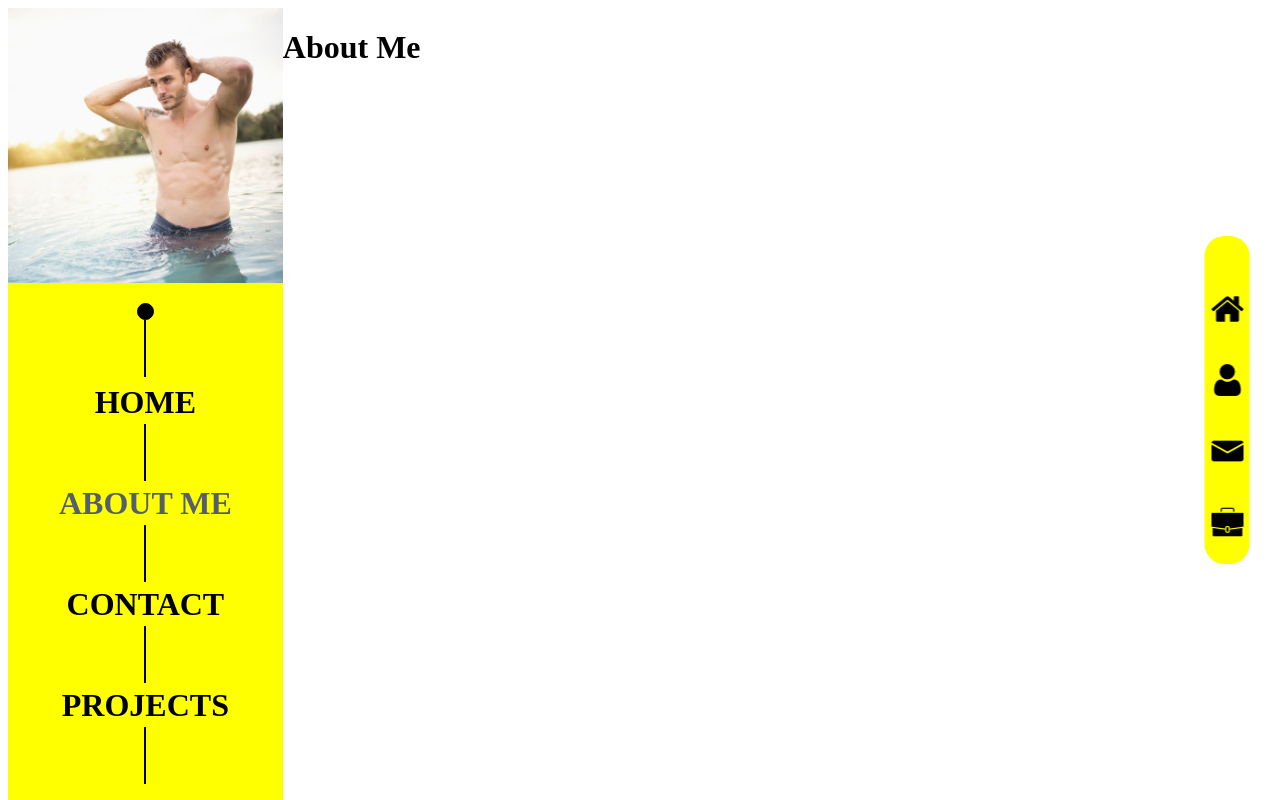
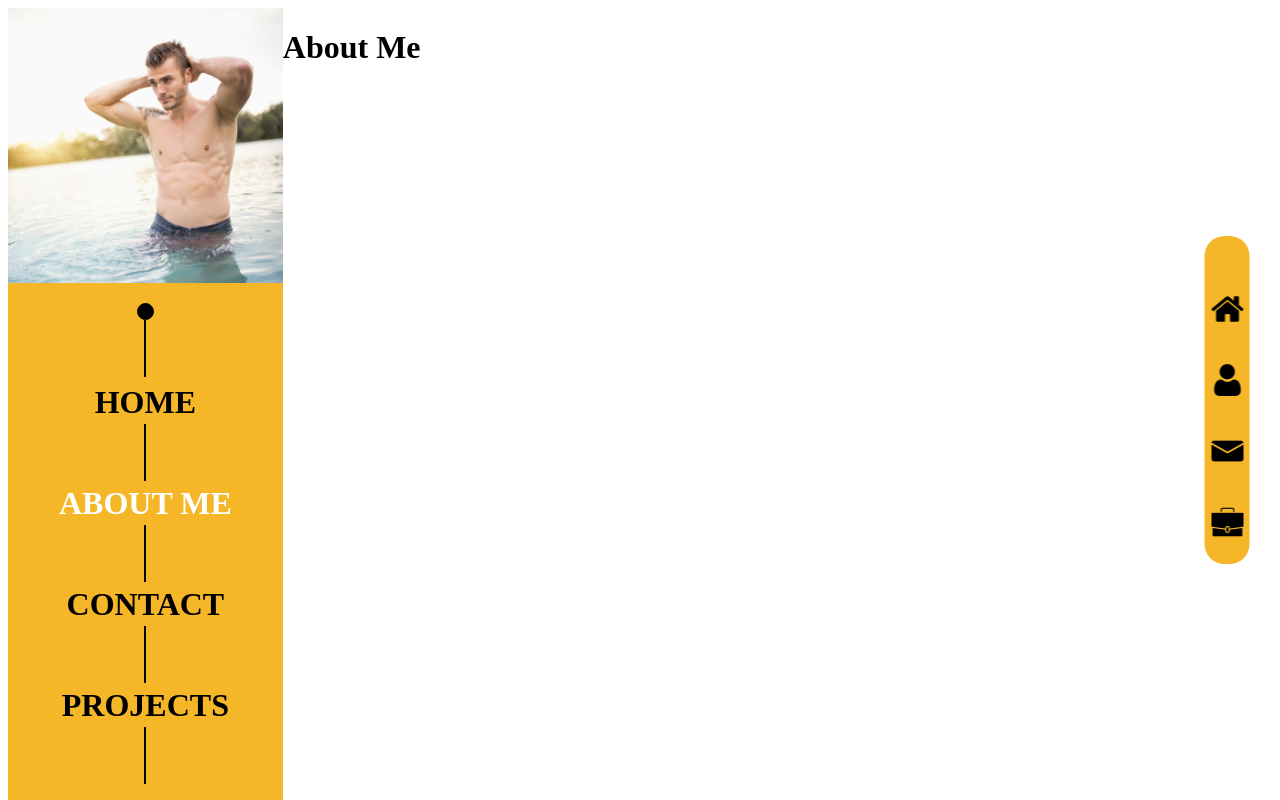
Before and after one commit to Christophe28/all-projects, a React (Create React App) app in the folder my-app/: page /all-projects/about in a window 1280 px wide. Shown: the top 800 px of the page. Built offline with nearby package versions, Linux system fonts and the light colour scheme.

Commit message:
update style primary color

```diff
--- a/my-app/src/components/view-wrapper/breadcrumb-trail.jsx
+++ b/my-app/src/components/view-wrapper/breadcrumb-trail.jsx
@@ -6,7 +6,7 @@ import bg from "../../assets/bg_lol.jpeg";
 const BreadcrumbTrail = ({ children }) => {
     const activeStyle = (isActive) => {
         const navStyle = {
-            color: isActive ? "#545e6f" : "fff",
+            color: isActive ? "white" : "fff",
             textDecoration: isActive ? "" : "none"
         }
         return navStyle
--- a/my-app/src/styles/settings.scss
+++ b/my-app/src/styles/settings.scss
@@ -1,3 +1,3 @@
-$color-1: yellow;
+$color-1: #f5b628;
 $color-2: white;
 $color-3: black;
```
